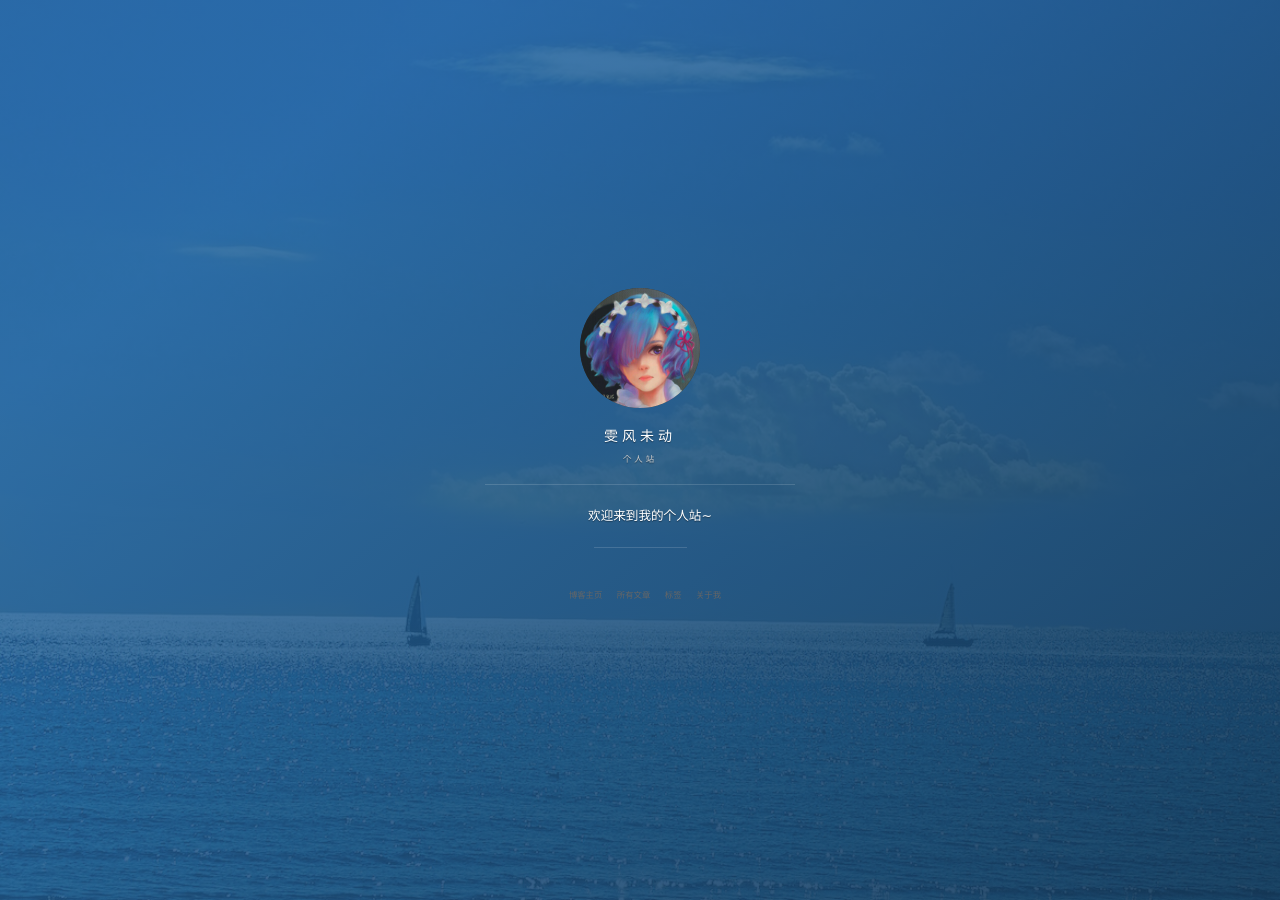
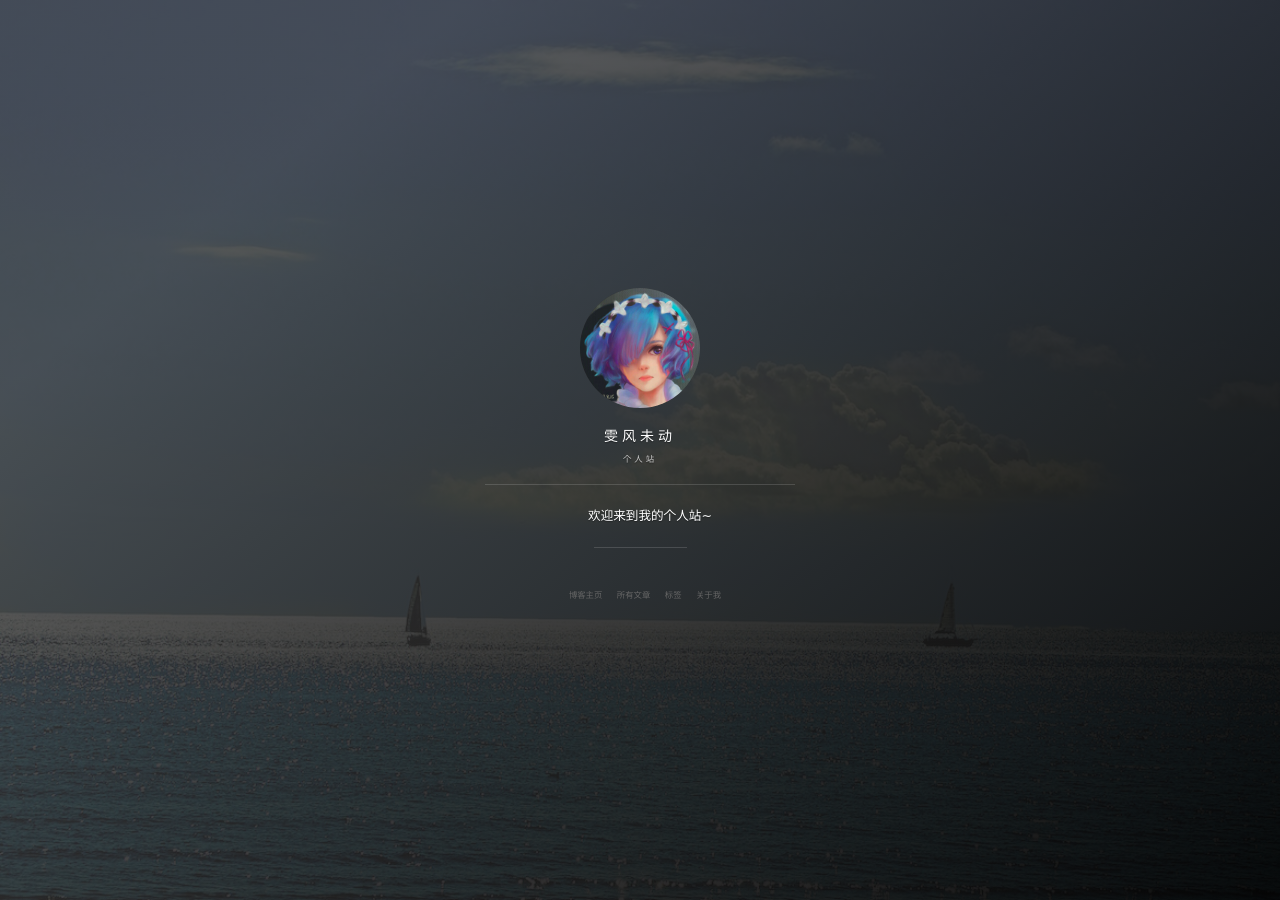
Before and after one commit to dawven/one, a Jekyll site: the page built from index.html, in a window 1280 px wide. Built offline with Jekyll 4.4.1, drawn with Linux system fonts in a browser that asks for light colours; nearby versions of some CDN libraries; the list of posts is cut into pages by our own code; comment, search, counter and statistics services are not loaded; grey boxes are pictures that could not be loaded.

Commit message:
还是空白好看

```diff
--- a/_config.yml
+++ b/_config.yml
@@ -49,7 +49,7 @@ highlighter: rouge
 textColor: #FF0000
 
 # supported colors: blue, green, purple, red, orange or slate. If you need clear, leave it empty.
-cover_color: blue
+cover_color: clear
 
 # The blog button should not be removed.
 blog_button:
```
